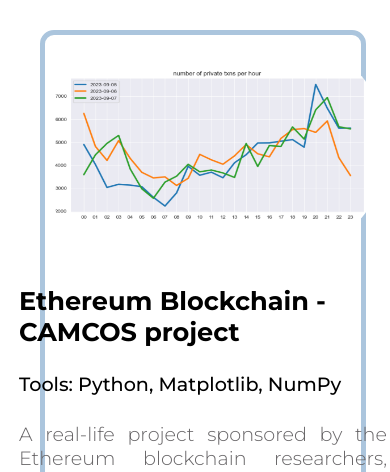
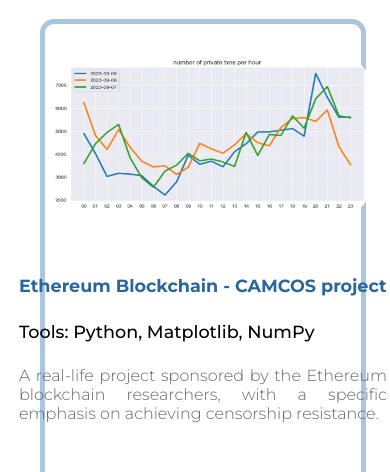
Before and after one commit to PhuongHuynh9987/portfolio, a plain HTML site: page index.html in a window 390 px wide. Shown: the part 1453-1925 px from the top of the page. Drawn offline with nearby package versions, Linux system fonts and the light colour scheme.

Commit message:
modified

```diff
--- a/index.html
+++ b/index.html
@@ -66,7 +66,7 @@
                 </div>
 
                 <div>
-                    <h3>Ethereum Blockchain - CAMCOS project</h3>
+                    <h3><a href="camcos.html">Ethereum Blockchain - CAMCOS project</a></h3>
                     <h4>Tools: Python, Matplotlib, NumPy</h4>
                     <p>A real-life project sponsored by the Ethereum blockchain researchers, with a specific emphasis on achieving censorship resistance. </p>
                     <div class="link">
--- a/main_style.css
+++ b/main_style.css
@@ -1,5 +1,3 @@
-/* @import url('https://fonts.googleapis.com/css2?family=Indie+Flower&family=Inter:wght@100&family=Montserrat:wght@100;200&family=Nunito:wght@200&family=Pangolin&family=Playfair:ital,wght@0,300;1,300&family=Roboto+Slab&display=swap'); */
-
 @import url('https://fonts.googleapis.com/css2?family=Dosis&family=Exo+2:wght@300&family=Montserrat:ital,wght@0,100..900;1,100..900&family=Quicksand&display=swap');
 
 
@@ -21,10 +19,6 @@
         width: 100%;
         height: 100%;
         min-height: 100vh;
-        /* font-family: 'Inter', sans-serif; */
-        /* font-family:'Gill Sans', 'Gill Sans MT', Calibri, 'Trebuchet MS', sans-serif; */
-        /* font-family:'Trebuchet MS', 'Lucida Sans Unicode', 'Lucida Grande', 'Lucida Sans', Arial, sans-serif; */
-        /* font-family:'Gill Sans', 'Gill Sans MT', Calibri, 'Trebuchet MS', sans-serif; */
         font-family: "Montserrat", sans-serif;
         text-align: center;
         /* letter-spacing: 4px; */
@@ -68,8 +62,7 @@
         text-decoration: none;
         color: var(--primary-color);
         cursor: pointer;
-        font-size: 1.3rem;
-        font-weight: bold;
+        font-weight: 500;
     }
 
     .link {
@@ -133,6 +126,7 @@
 
 .about_me div {
     margin: 2rem;
+    font-size: 1.3rem;
 }
 
 
@@ -166,6 +160,14 @@
     width: 23rem;
     height: 19rem;
     border-radius: 2rem;
+}
+
+h3 a{
+    font-weight: bold;
+}
+
+h2 a {
+    font-weight: 500;
 }
 
 
@@ -226,7 +228,6 @@
         font-size: 2.4rem;
     }
 
-
     /* About Me */
     .my_photo img {
         width: 16.6rem;
@@ -240,6 +241,10 @@
     .portfolio .project .image img {
         width: 18rem;
         height: 15rem;
+    }
+
+    h2 a {
+        font-size: 1.3rem;
     }
 }
 
@@ -299,7 +304,7 @@
 /* for phone */
 @media only screen and (max-width: 650px) {
     .project {
-        grid-template-columns: 28rem;
+        grid-template-columns: 26rem;
         justify-content: center;
         align-items: center;
     }
@@ -323,12 +328,20 @@
         width: 20rem;
     }
 
+    h3 {
+        font-size: 1.4rem;
+    }
+
+    h4 {
+        font-size: 1.1rem;
+    }
+
     a {
         font-size: 1.1rem;
     }
 
     p {
-        font-size: 1.2rem;
+        font-size: 1rem;
         height: 7rem;
     }
 
--- /dev/null
+++ b/style.css
@@ -0,0 +1,77 @@
+
+
+* {
+    box-sizing: inherit;
+}
+
+/* Global */
+:root {
+    --primary-color: rgb(40, 102, 156);
+    --secondary-color: rgba(130, 177, 235, 0.7);
+    --font-color: rgb(103, 101, 103);
+    --border-radius: 5px;
+}
+
+html {
+    box-sizing: border-box;
+    padding: 0;
+}
+
+body {
+    width: 100%;
+    height: 100%;
+    min-height: 100vh;
+    font-family: "Montserrat", sans-serif;
+    font-size: 1.7rem;
+    display: flex;
+    flex-direction: column;
+    justify-content: center;
+    align-items: center;
+
+}
+
+img {
+    width: 75rem;
+}
+
+.home_button {
+    margin: 4rem 0;
+}
+
+.home_button a {
+   max-width: 75rem;
+}
+
+.body {
+    line-height: 160%;
+    word-spacing: 0.3rem;
+}
+
+
+.span {
+    display: inline-block;
+    margin-left: 40px;
+}
+
+a {
+    text-decoration: none;
+    color: var(--primary-color);
+    cursor: pointer;
+    font-weight: 500;
+}
+
+h1{
+    text-align: center;
+    color: var(--primary-color);
+}
+
+p {
+    font-weight: 200;
+    text-align:justify;
+    max-width: 75rem;
+}
+
+pre {
+    font-size: 1rem;
+    align-items: center;
+}
```
Also changed, not shown: camcos.html (+37 -4 lines), images/camcos-1.png (added), 1 other file.
